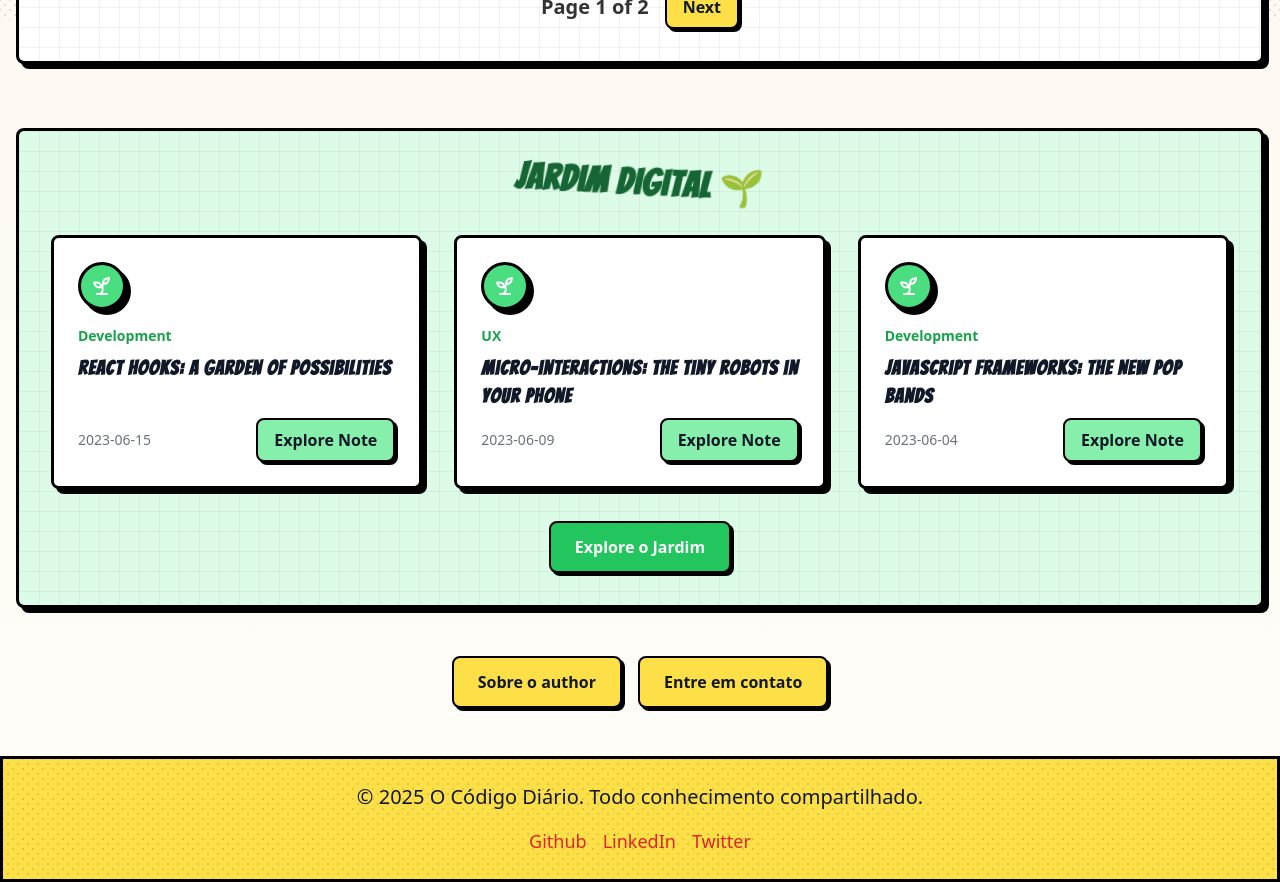
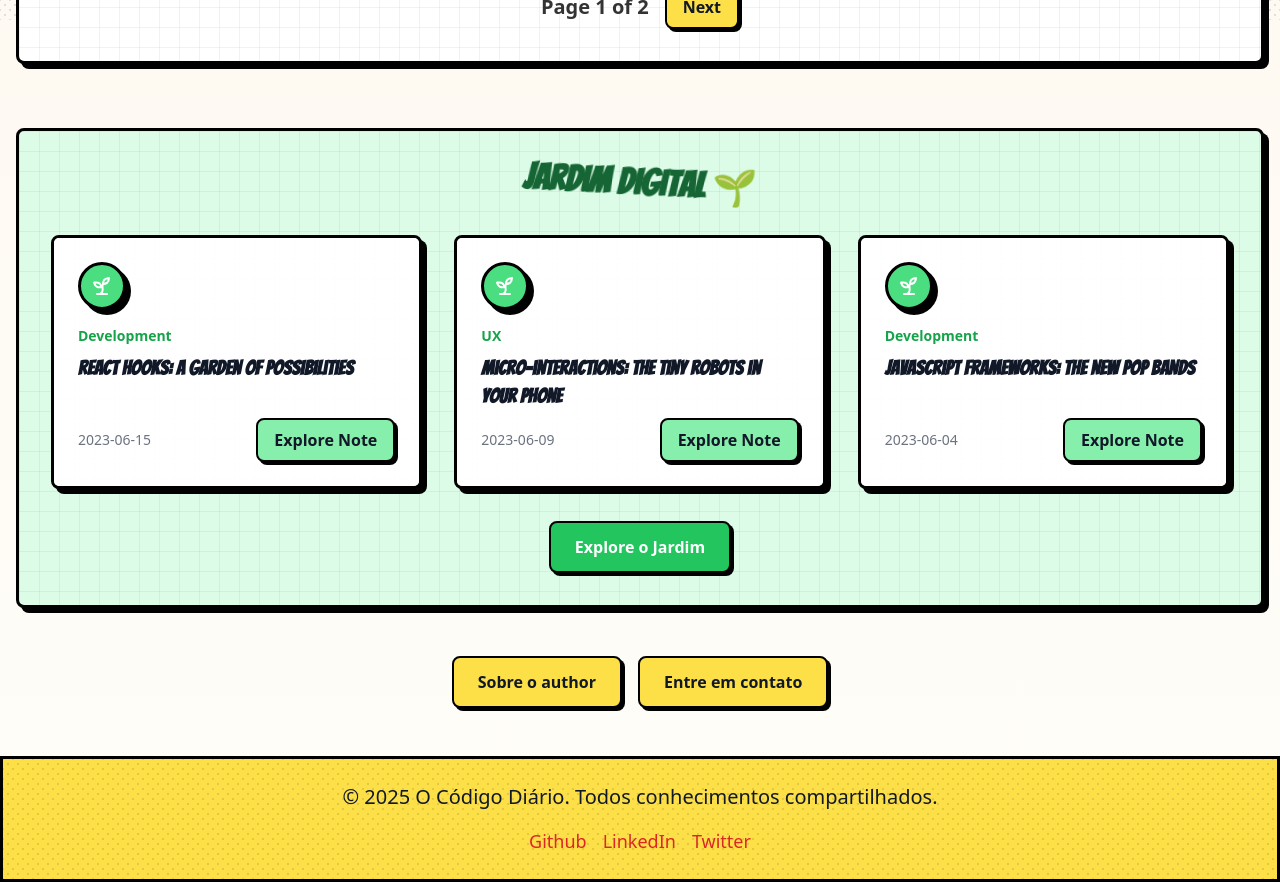
Before and after one commit to dmenezesgabriel/daily-code, a Next.js app: page / in a window 1280 px wide. Shown: the part 780-1662 px from the top of the page. Built offline with nearby package versions, Linux system fonts and the light colour scheme.

Commit message:
chore: update css config for headers

```diff
--- a/src/app/globals.css
+++ b/src/app/globals.css
@@ -1,6 +1,17 @@
 @tailwind base;
 @tailwind components;
 @tailwind utilities;
+
+@layer base {
+  h1,
+  h2,
+  h3,
+  h4,
+  h5,
+  h6 {
+    @apply font-bangers;
+  }
+}
 
 :root {
   --foreground-rgb: 51, 51, 51;
@@ -16,16 +27,6 @@ body {
     rgb(var(--background-end-rgb))
   );
   font-family: "Poppins", sans-serif;
-}
-
-h1,
-h2,
-h3,
-h4,
-h5,
-h6 {
-  font-family: "Bangers", cursive;
-  letter-spacing: 1px;
 }
 
 .cartoon-border {
--- a/src/components/footer.tsx
+++ b/src/components/footer.tsx
@@ -8,7 +8,7 @@ export default function Footer() {
       <div className="halftone-bg absolute inset-0" />
       <div className="container relative z-10 mx-auto text-center">
         <p className="text-xl">
-          &copy; {year} O Código Diário. Todo conhecimento compartilhado.
+          &copy; {year} O Código Diário. Todos conhecimentos compartilhados.
         </p>
         <div className="mt-4 flex justify-center space-x-4">
           <Link
--- a/tailwind.config.ts
+++ b/tailwind.config.ts
@@ -10,6 +10,9 @@ export default {
   ],
   theme: {
     extend: {
+      fontFamily: {
+        bangers: "var(--font-bangers)",
+      },
       colors: {
         background: "var(--background)",
         foreground: "var(--foreground)",
```
